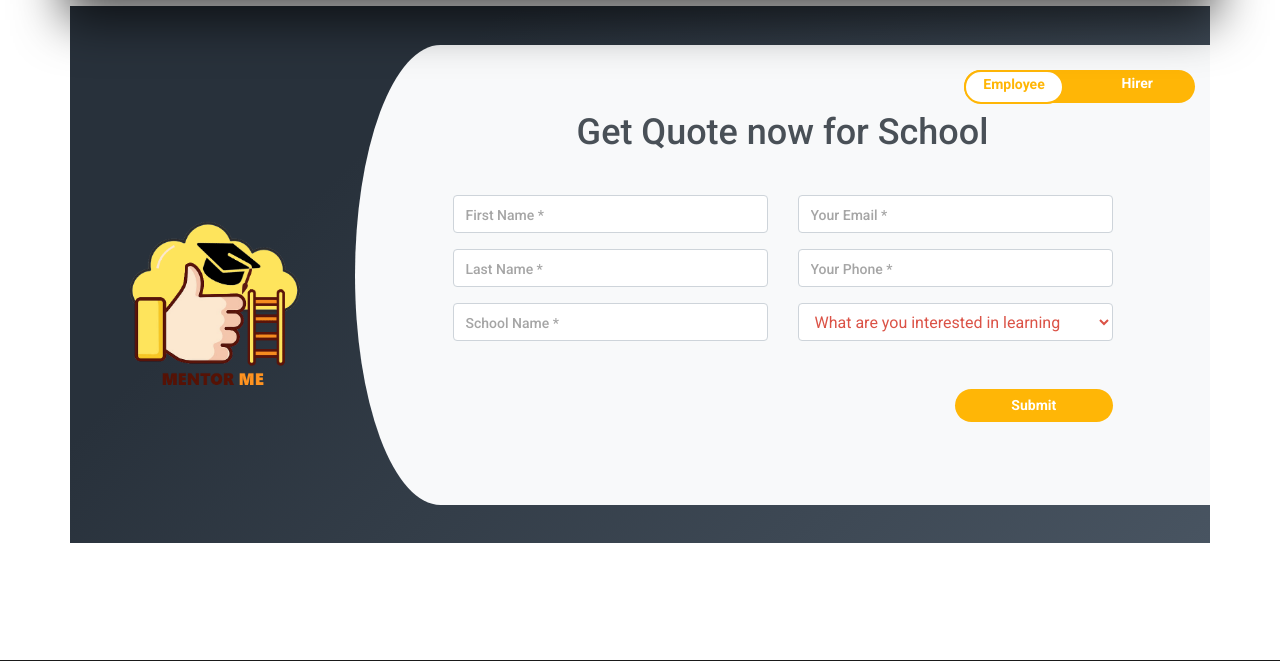
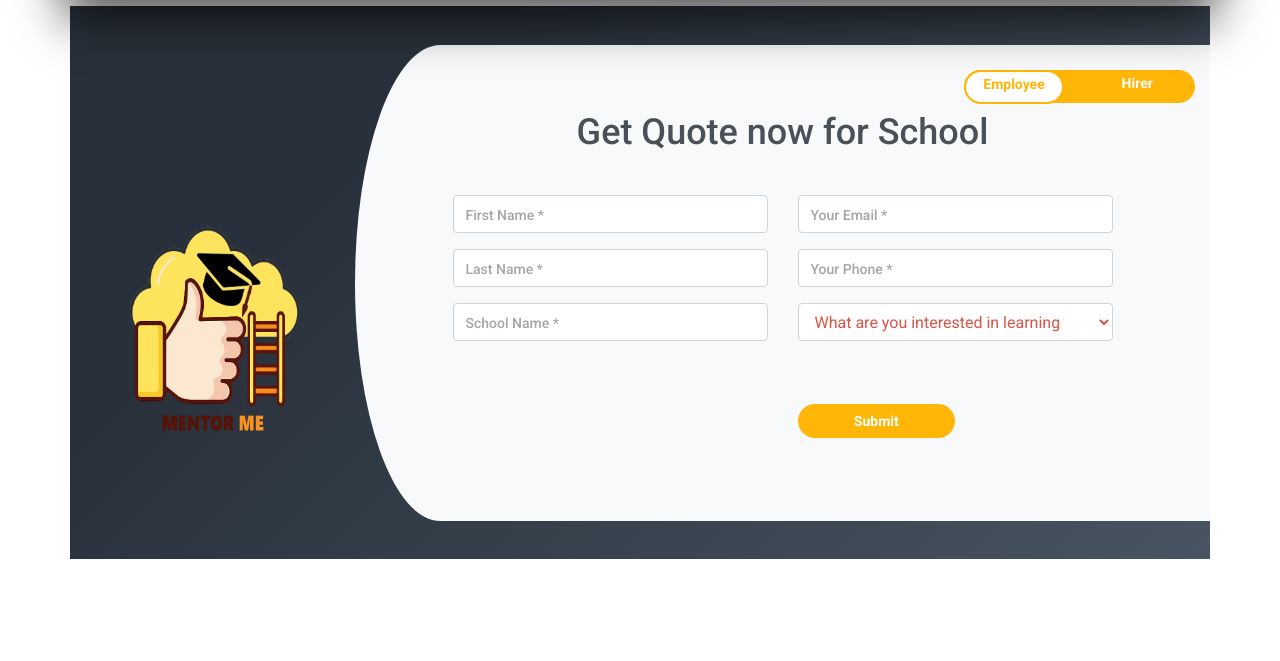
Before and after one commit to SomuBhandari/mentorme-web, a PHP site: page /register.php in a window 1280 px wide. Shown: the part 149-810 px from the top of the page. Run offline with PHP 8.4, Linux system fonts and the light colour scheme; some libraries are stand-ins or nearby versions.

Commit message:
Update register.css
Changes made in CSS colour and few other properties.

```diff
--- a/styles/register.css
+++ b/styles/register.css
@@ -1,5 +1,5 @@
 .register1{
-    background-color: #1a1a1a;
+    background-color: #ffff;
 background-image: linear-gradient(315deg, #485461 0%, #28313b 74%);
     /* background: linear-gradient(90deg, rgba(175,125,4,1) 0%, rgba(255,182,6,1) 35%, rgba(249,217,141,1) 100%); */
     margin-top: 3%;
@@ -18,7 +18,7 @@ background-image: linear-gradient(315deg, #485461 0%, #28313b 74%);
     background: #f8f9fa;
     font-weight: bold;
     color: #383d41;
-    margin-top: 30%;
+    margin-top: 40%;
     margin-bottom: 3%;
     cursor: pointer;
 }
@@ -31,7 +31,7 @@ background-image: linear-gradient(315deg, #485461 0%, #28313b 74%);
     margin-top: 50%;
     margin-bottom: 5%;
     width: 80%;
-    height: 50%;
+    height: 60%;
     -webkit-animation: mover 2s infinite  alternate;
     animation: mover 1s infinite  alternate;
 }
@@ -53,8 +53,8 @@ background-image: linear-gradient(315deg, #485461 0%, #28313b 74%);
     margin-top: 10%;
 }
 .btnRegister{
-    float: right;
-    margin-top: 10%;
+    float: left;
+    margin-top: 15%;
     border: none;
     border-radius: 1.5rem;
     padding: 2%;
```
